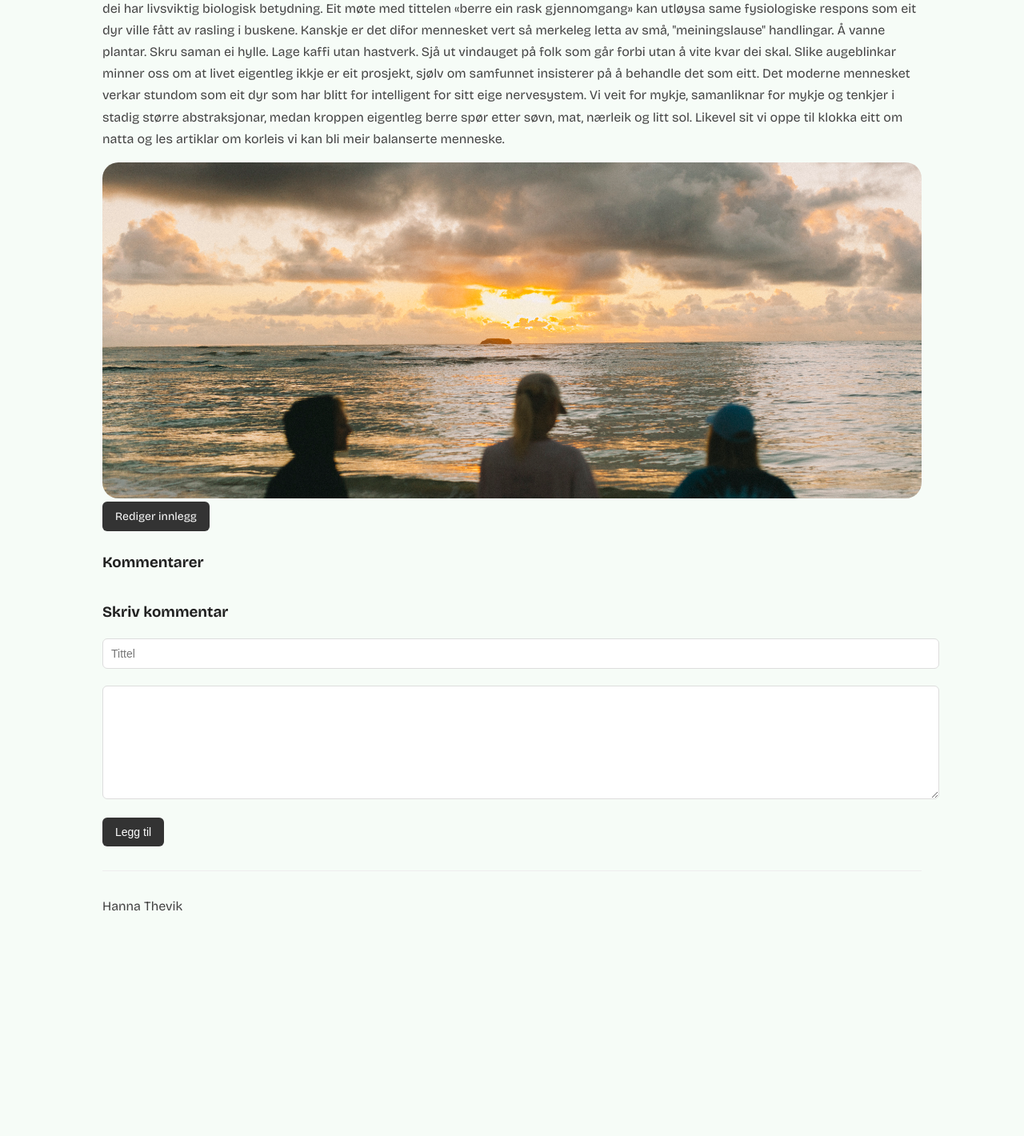
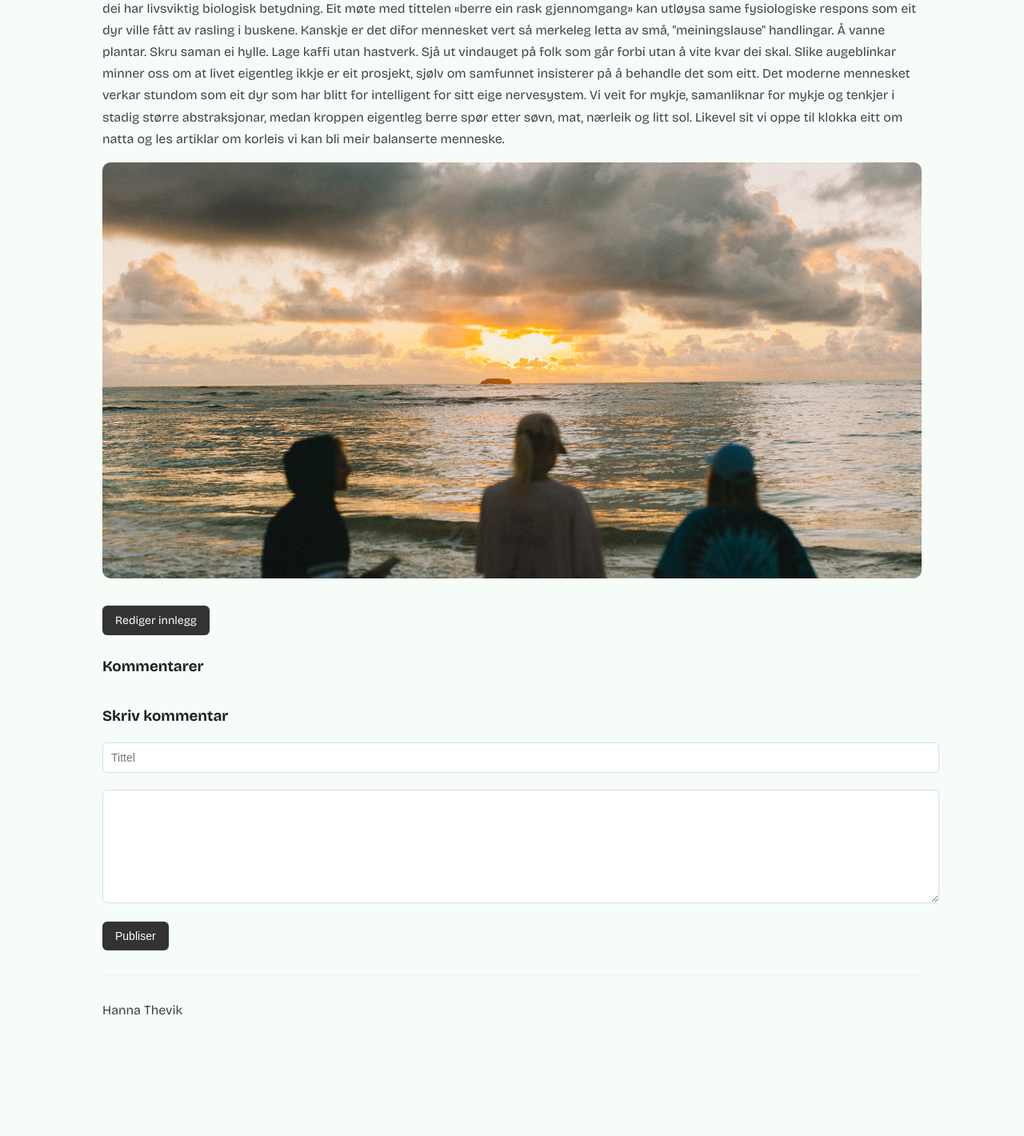
Before and after one commit to hannathevik-boop/flask_blog_project, a Flask app: page /post/4 in a window 1280 px wide. Shown: the part 759-2179 px from the top of the page at 80% size. Before the commit the page ends 1898 px from the top, so only its background shows below. Run offline with Flask 3, Linux system fonts and the light colour scheme; data comes from the database, SQL or seed files in the repository.

Commit message:
changed text on button in post.html

```diff
--- a/static/style.css
+++ b/static/style.css
@@ -182,9 +182,10 @@ hr {
 }
 .post-image {
     width: 100%;
-    max-height: 420px;
+    max-height: 520px;
     object-fit: cover;
-    border-radius: 20px;
+    border-radius: 10px;
+    margin-bottom: 30px;
 }
 
 .tags {
--- a/templates/post.html
+++ b/templates/post.html
@@ -29,7 +29,7 @@
 
 <textarea name="content"></textarea>
 
-<button type="submit">Legg til</button>
+<button type="submit">Publiser</button>
 
 </form>
 
```
